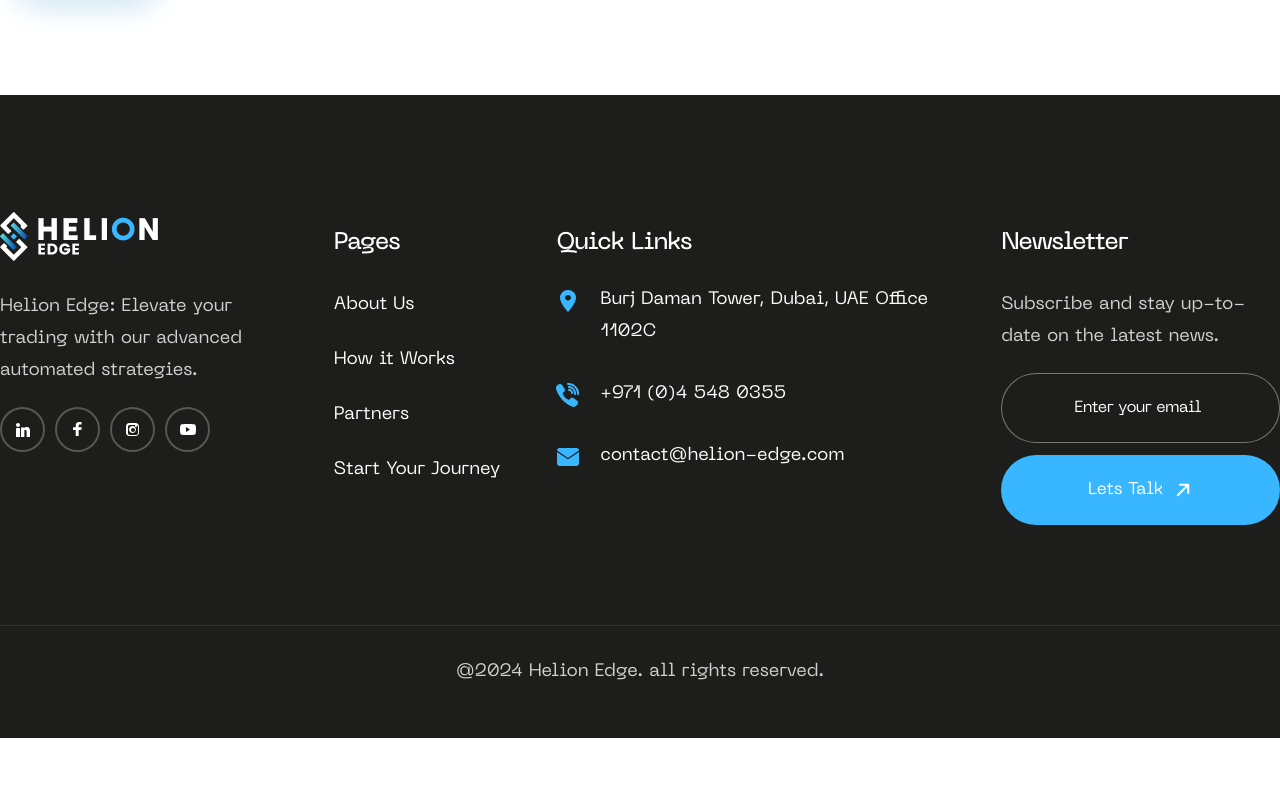
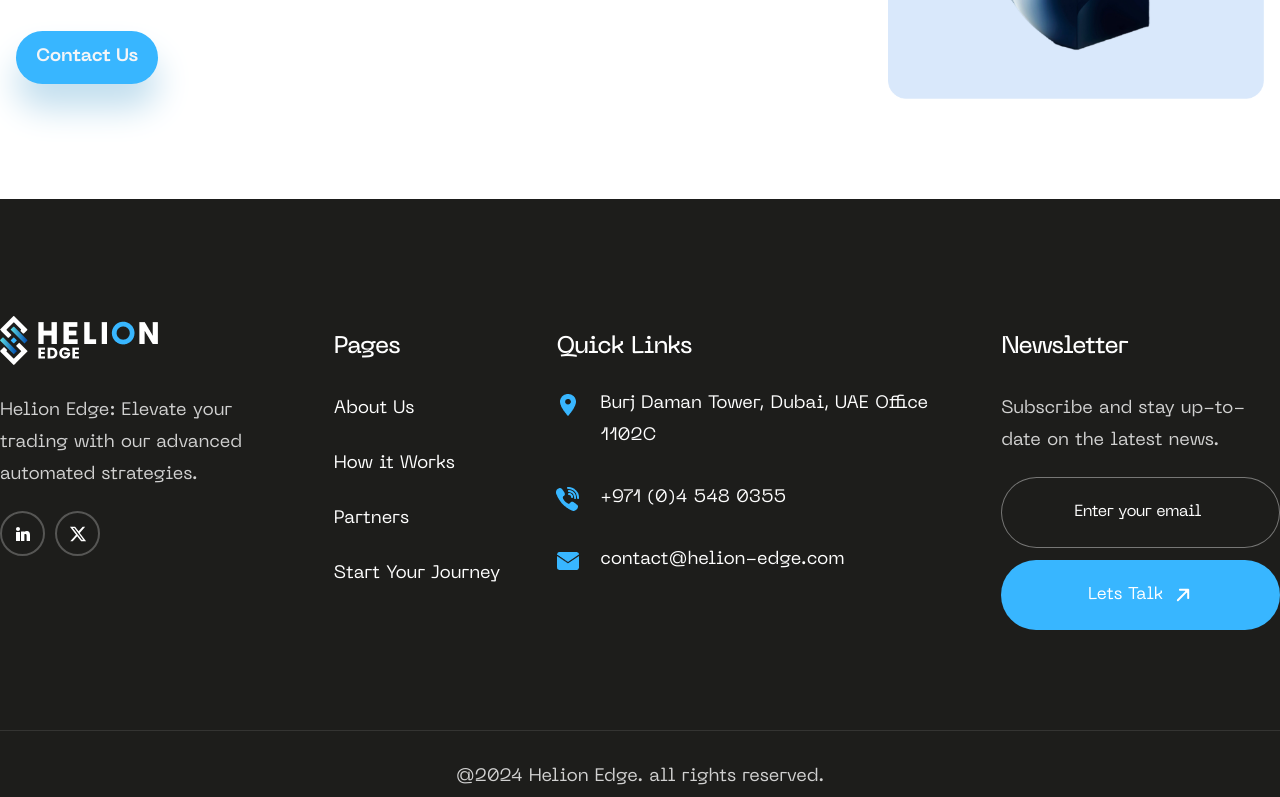
Before and after one commit to mahfuz091/helion_24, a Next.js app: page /solution in a window 1280 px wide. Shown: the part 3242-4039 px from the top of the page. Before the commit the page ends 3980 px from the top, so only its background shows below. Built offline with nearby package versions, Linux system fonts and the light colour scheme.

Commit message:
add link to social icon

```diff
--- a/app/components/Footer/Footer.js
+++ b/app/components/Footer/Footer.js
@@ -4,6 +4,8 @@
 import call from "../../assets/images/002-viber 1.png";
 import email from "../../assets/images/003-email 1.png";
 import Image from "next/image";
+import { FaXTwitter } from "react-icons/fa6";
+import Link from "next/link";
 
 const Footer = () => {
   return (
@@ -17,6 +19,10 @@
               strategies.
             </p>
             <div className='socials'>
+              <Link
+                target='blank'
+                href='https://www.linkedin.com/company/helion-edge/'
+              >
                 <svg
                   xmlns='http://www.w3.org/2000/svg'
                   width='45'
@@ -44,84 +50,19 @@
                     fill='white'
                   />
                 </svg>
-              <svg
-                xmlns='http://www.w3.org/2000/svg'
-                width='45'
-                height='45'
-                viewBox='0 0 45 45'
-                fill='none'
-              >
-                <path
-                  opacity='0.25'
-                  d='M44 22.5C44 34.3741 34.3741 44 22.5 44C10.6259 44 1 34.3741 1 22.5C1 10.6259 10.6259 1 22.5 1C34.3741 1 44 10.6259 44 22.5Z'
-                  stroke='white'
-                  strokeWidth='2'
-                  className='path'
-                />
-                <path
-                  d='M20.7206 29L20.7 22.875H18V20.25H20.7V18.5C20.7 16.1382 22.2044 15 24.3714 15C25.4095 15 26.3017 15.0751 26.5616 15.1087V17.5769L25.0587 17.5776C23.8801 17.5776 23.6519 18.1221 23.6519 18.9211V20.25H27L26.1 22.875H23.6519V29H20.7206Z'
-                  fill='white'
-                />
-              </svg>
-              <svg
-                xmlns='http://www.w3.org/2000/svg'
-                width='45'
-                height='45'
-                viewBox='0 0 45 45'
-                fill='none'
-              >
-                <path
-                  opacity='0.25'
-                  d='M44 22.5C44 34.3741 34.3741 44 22.5 44C10.6259 44 1 34.3741 1 22.5C1 10.6259 10.6259 1 22.5 1C34.3741 1 44 10.6259 44 22.5Z'
-                  stroke='white'
-                  strokeWidth='2'
-                  className='path'
-                />
-                <path
-                  d='M26 20C26.5523 20 27 19.5523 27 19C27 18.4477 26.5523 18 26 18C25.4477 18 25 18.4477 25 19C25 19.5523 25.4477 20 26 20Z'
-                  fill='white'
-                />
-                <path
-                  fillRule='evenodd'
-                  clipRule='evenodd'
-                  d='M19 22.5C19 24.4303 20.5698 26 22.5 26C24.4303 26 26 24.4303 26 22.5C26 20.5698 24.4303 19 22.5 19C20.5698 19 19 20.5698 19 22.5ZM21 23C21 21.897 21.897 21 23 21C24.103 21 25 21.897 25 23C25 24.103 24.103 25 23 25C21.897 25 21 24.103 21 23Z'
-                  fill='white'
-                />
-                <path
-                  fillRule='evenodd'
-                  clipRule='evenodd'
-                  d='M19.25 29H25.75C27.4205 29 29 27.4205 29 25.75V19.25C29 17.5795 27.4205 16 25.75 16H19.25C17.5795 16 16 17.5795 16 19.25V25.75C16 27.4205 17.5795 29 19.25 29ZM18 19.6667C18 18.8875 18.8875 18 19.6667 18H26.3333C27.1125 18 28 18.8875 28 19.6667V26.3333C28 27.1125 27.1125 28 26.3333 28H19.6667C18.8725 28 18 27.1275 18 26.3333V19.6667Z'
-                  fill='white'
-                />
-              </svg>
-              <svg
-                xmlns='http://www.w3.org/2000/svg'
-                width='45'
-                height='45'
-                viewBox='0 0 45 45'
-                fill='none'
-              >
-                <path
-                  opacity='0.25'
-                  d='M44 22.5C44 34.3741 34.3741 44 22.5 44C10.6259 44 1 34.3741 1 22.5C1 10.6259 10.6259 1 22.5 1C34.3741 1 44 10.6259 44 22.5Z'
-                  stroke='white'
-                  strokeWidth='2'
-                  className='path'
-                />
-                <path
-                  fillRule='evenodd'
-                  clipRule='evenodd'
-                  d='M29.2659 17.3431C29.951 17.5244 30.4906 18.0559 30.6745 18.7295C31.0159 19.9588 30.9999 22.522 30.9999 22.522C30.9999 22.522 30.9975 25.071 30.6665 26.2996C30.4803 26.9724 29.9382 27.5031 29.2539 27.6836C28.002 28.0055 22.9935 28 22.9935 28C22.9935 28 17.9987 27.9945 16.734 27.6569C16.0481 27.4756 15.5084 26.9441 15.3246 26.2713C14.9968 25.0545 15 22.4921 15 22.4921C15 22.4921 15.0032 19.9423 15.3334 18.713C15.5188 18.0402 16.0736 17.4969 16.7452 17.3172C17.9979 16.9945 23.0055 17 23.0055 17C23.0055 17 28.014 17.0055 29.2659 17.3431ZM21.0038 20L21 25L25 22.5042L21.0038 20Z'
-                  fill='white'
-                />
-              </svg>
+              </Link>
+              <Link target='blank' href='https://x.com/HelionEdge'>
+                <div className='w-[45px] h-[45px] rounded-full border-[#ffffff40] border-[2px] flex items-center justify-center hover:bg-[#38b6ff] hover:border-none cursor-pointer'>
+                  <FaXTwitter color='#FFF' />
+                </div>
+              </Link>
             </div>
           </div>
           <div className='col-span-1 md:col-span-1 xl:col-span-2'>
             <h3>Pages</h3>
             <ul className='pages'>
               <li>
-                <a href=''>About Us</a>
+                <a href='/about'>About Us</a>
               </li>
               <li>
                 <a href=''>How it Works</a>
@@ -187,9 +128,10 @@
             </p>
             <div className='flex flex-col '>
               <input type='text' placeholder='Enter your email' />
+              <Link href='contact'>
                 <button
                   type='submit'
-                className=' lets_talk_btn mt-3   inline-block transition-all duration-300 hover:bg-title-color'
+                  className=' lets_talk_btn mt-3   w-full transition-all duration-300 hover:bg-title-color'
                 >
                   Lets Talk
                   <svg
@@ -212,6 +154,7 @@
                     </defs>
                   </svg>
                 </button>
+              </Link>
             </div>
           </div>
         </div>
--- a/app/components/InnovativeStrategies/InnovativeStrategies.js
+++ b/app/components/InnovativeStrategies/InnovativeStrategies.js
@@ -9,6 +9,7 @@
 import SliderIcon2 from "@/app/assets/images/slider-icon2.png";
 import SliderIcon3 from "@/app/assets/images/slider-icon3.png";
 import { FaArrowLeft, FaArrowRight } from "react-icons/fa";
+import Link from "next/link";
 
 const CustomPrevArrow = ({ onClick, isHidden }) => (
   <span
@@ -174,6 +175,15 @@
               </div>
             </Slider>
           </div>
+          <div className='text-center mt-[30px]'>
+            <Link
+              className='mt-6  bg-primary-color py-[11px] px-[20px] text-[#F4F5F7] font-bold rounded-full shadow-[0_24px_34px_#C1DEEE] inline-block transition-all duration-300 hover:bg-title-color'
+              href='https://www.helion-edge.io/'
+              target='_blank'
+            >
+              Explorer our strategies
+            </Link>
+          </div>
         </div>
       </section>
     </>
```
Lines whose indentation alone changed are shown as unchanged.
